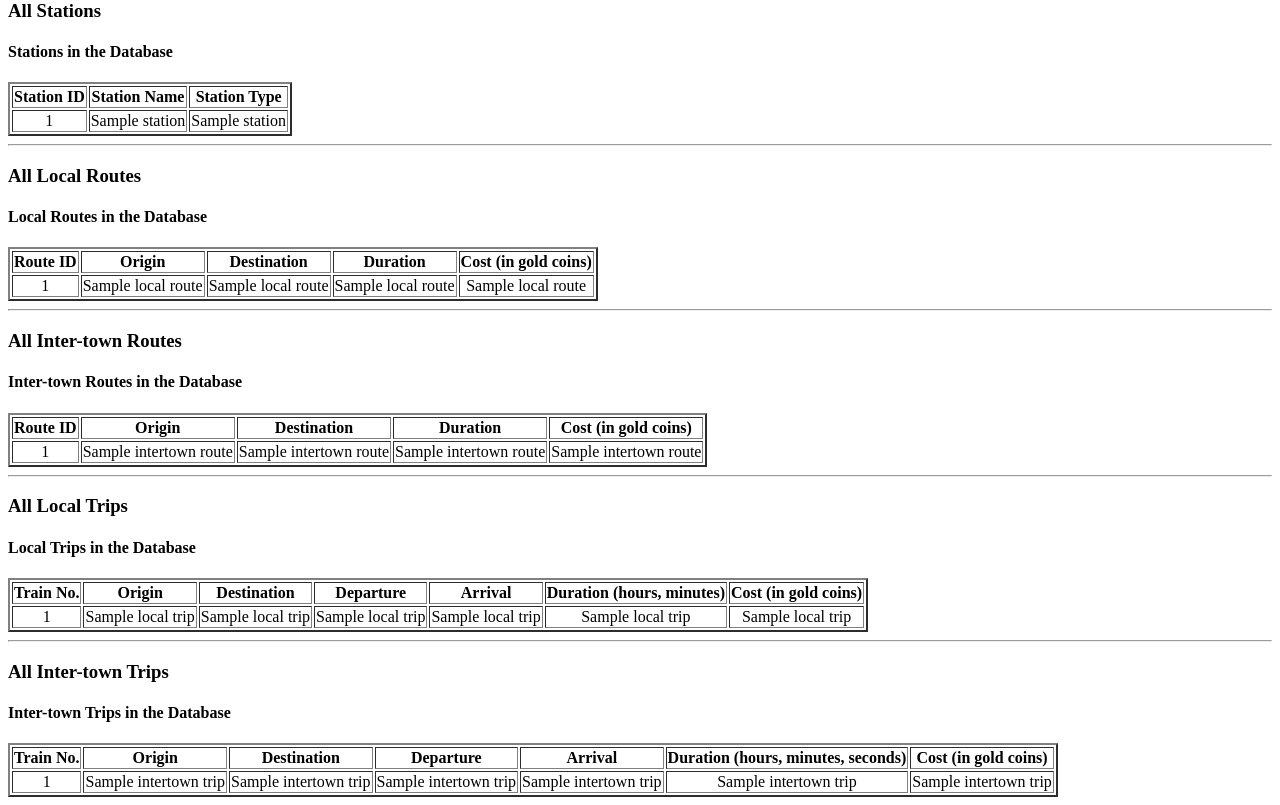
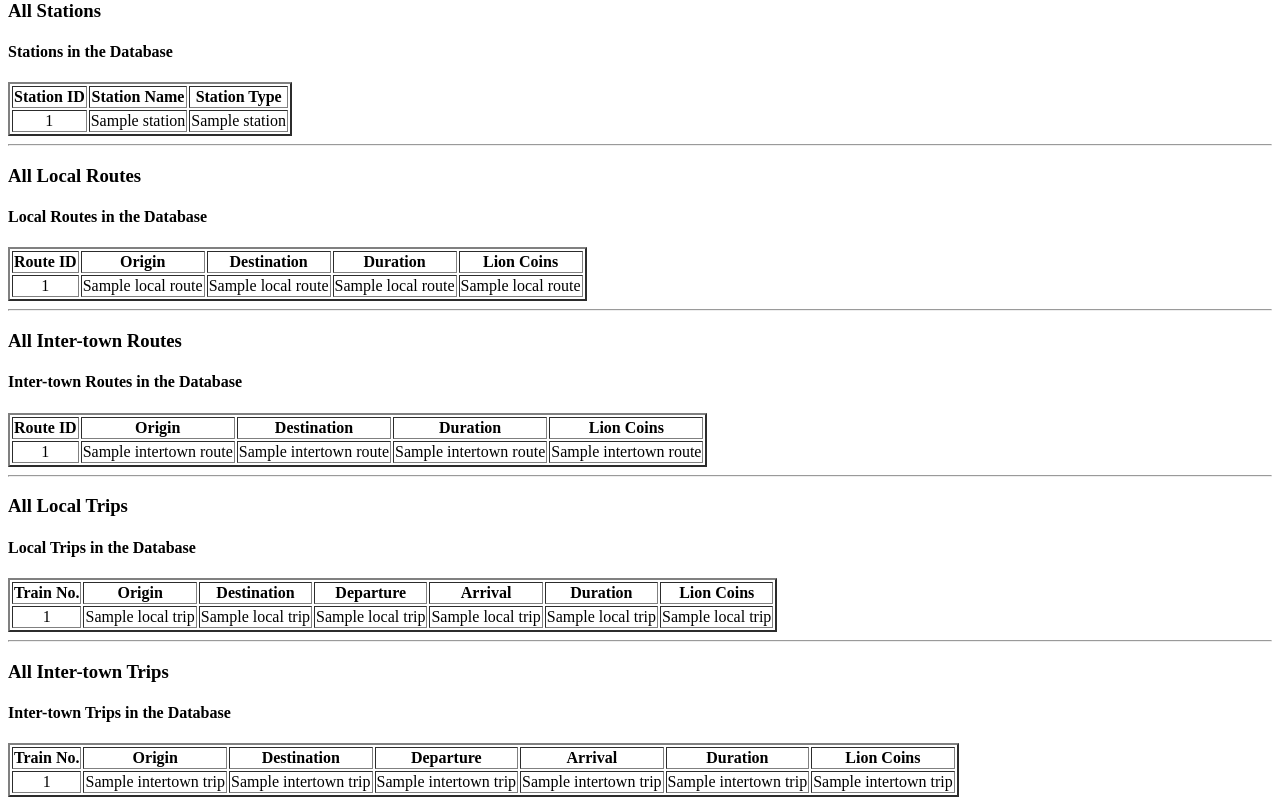
Before and after one commit to jeanmaxcacacho/csci41g-SirIanFanClub-ProjectDeliv2, a Flask app: template app/templates/adminpages/admin.html in a window 1280 px wide. Shown: the part 505-1310 px from the top of the page. Run offline with Flask 3, Linux system fonts and the light colour scheme; the template is opened without the code that fills it: most values are stand-ins (such as "Sample title", 1, 10 or a date in 2020).

Commit message:
revised admin page headers

```diff
--- a/app/templates/adminpages/admin.html
+++ b/app/templates/adminpages/admin.html
@@ -85,7 +85,7 @@
                 <th>Origin</th>
                 <th>Destination</th>
                 <th>Duration</th>
-                <th>Cost (in gold coins)</th>
+                <th>Lion Coins</th>
             </tr>
             {% for local_route in local_routes %}
                 <tr align="center">
@@ -113,7 +113,7 @@
                 <th>Origin</th>
                 <th>Destination</th>
                 <th>Duration</th>
-                <th>Cost (in gold coins)</th>
+                <th>Lion Coins</th>
             </tr>
             {% for intertown_route in intertown_routes %}
                 <tr align="center">
@@ -141,8 +141,8 @@
                 <th>Destination</th>
                 <th>Departure</th>
                 <th>Arrival</th>
-                <th>Duration (hours, minutes)</th>
-                <th>Cost (in gold coins)</th>
+                <th>Duration</th>
+                <th>Lion Coins</th>
             </tr>
             {% for local_trip in local_trips %}
                 <tr align="center">
@@ -172,8 +172,8 @@
                 <th>Destination</th>
                 <th>Departure</th>
                 <th>Arrival</th>
-                <th>Duration (hours, minutes, seconds)</th>
-                <th>Cost (in gold coins)</th>
+                <th>Duration</th>
+                <th>Lion Coins</th>
             </tr>
             {% for intertown_trip in intertown_trips %}
                 <tr align="center">
```
